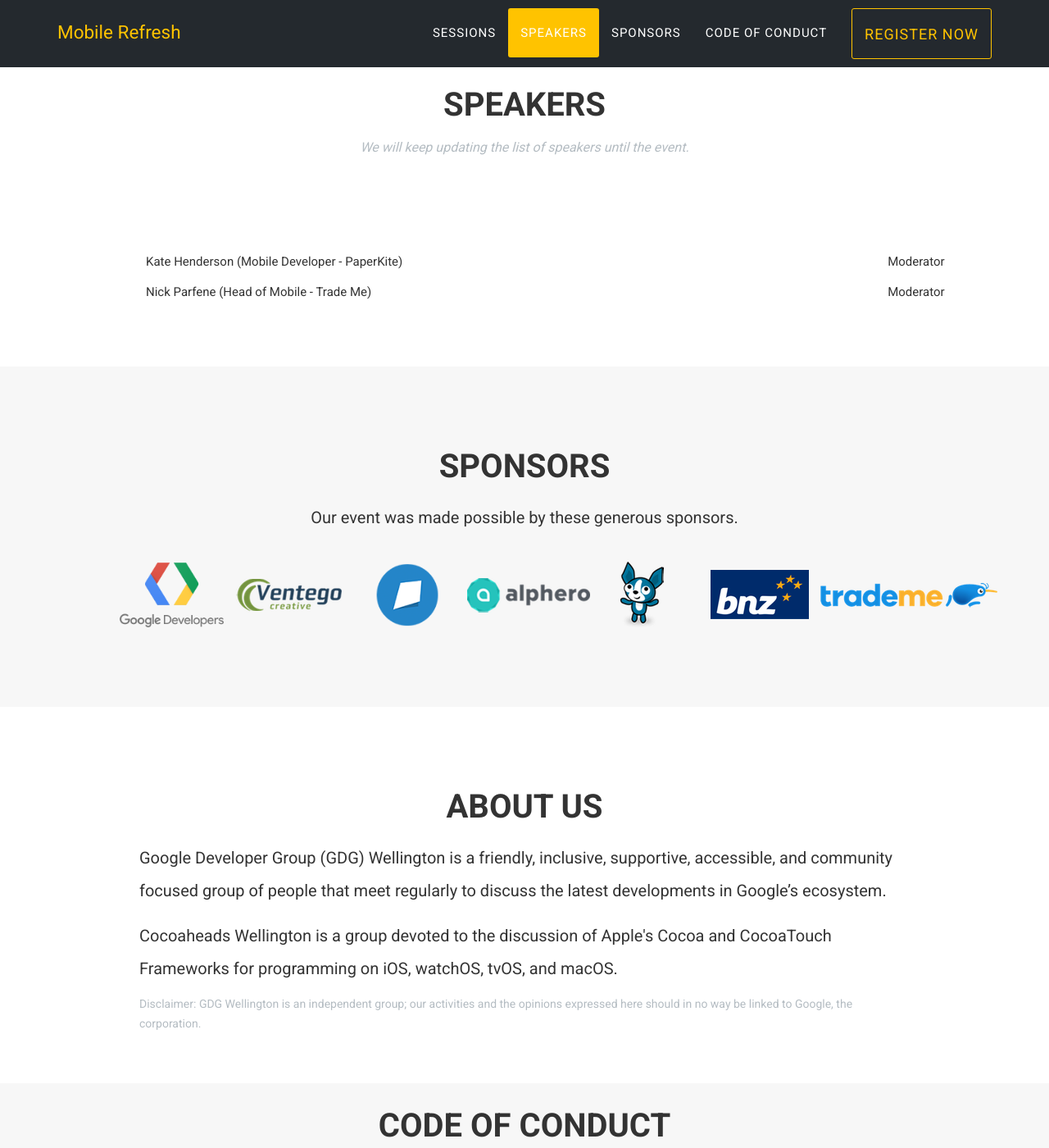
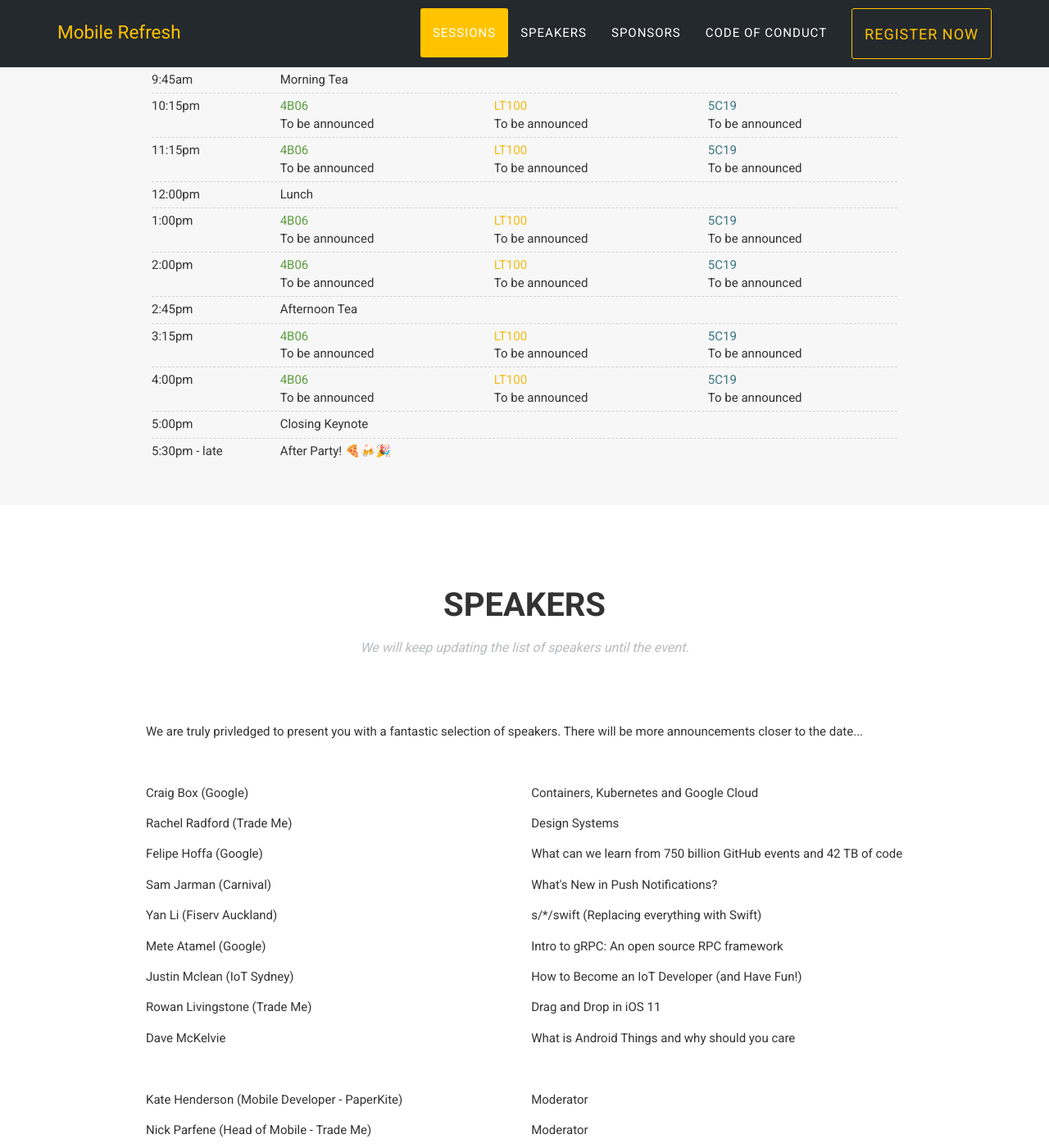
Before and after one commit to MostafaGazar/MostafaGazar.github.io, a Jekyll site: the page built from index.html, in a window 1280 px wide and 1400 px high, scrolled down 1980 px. Shown: the whole window at 82% size. Built offline with Jekyll 4.4.1, drawn with Linux system fonts in a browser that asks for light colours; some web fonts are replaced; some of the changed text lies outside the part shown.

Commit message:
Update Speakers and Sessions

```diff
--- a/_includes/home.html
+++ b/_includes/home.html
@@ -9,15 +9,15 @@
             </div> -->
             <div class="row text-center">
                 <div class="col-xs-6">
-                    <a href="https://www.google.co.nz/maps/place/Wellington/@-41.2442852,174.6217707,11z/data=!3m1!4b1!4m5!3m4!1s0x6d38b1fc49e974cb:0xa00ef63a213b470!8m2!3d-41.2864603!4d174.776236" target="_blank">
+                    <a href="https://goo.gl/maps/seowjMMNjh52" target="_blank">
                       <span class="fa-stack fa-4x">
                           <i class="fa fa-circle fa-stack-2x text-primary"></i>
                           <i class="fa fa-map-marker fa-stack-1x fa-inverse"></i>
                       </span>
                     </a>
                     <h4 class="service-heading">Location</h4>
-                    <a href="https://www.google.co.nz/maps/place/Wellington/@-41.2442852,174.6217707,11z/data=!3m1!4b1!4m5!3m4!1s0x6d38b1fc49e974cb:0xa00ef63a213b470!8m2!3d-41.2864603!4d174.776236" target="_blank">
-                        <p class="text-muted">Wellington</p>
+                    <a href="https://goo.gl/maps/seowjMMNjh52" target="_blank">
+                        <p class="text-muted">Massey University Wellington</p>
                     </a>
                 </div>
                 <div class="col-xs-6">
--- a/_includes/sessions.html
+++ b/_includes/sessions.html
@@ -9,25 +9,24 @@
             </div>
 
             <p class="long-text">
-                We will have three parallel tracks on the day, some sessions and workshops will be given by google staff.
+                We provide three parallel tracks. The main track is composed of Structured Talks.
+                <br/>
+                The other two tracks will be run un-conference style, meaning that you, the attendees, decide the topics.
             </p>
 
-            <!--div class="container-fluid">
-
+            <div class="container-fluid">
                 <div class="row">
                     <div class="col col-md-2">8:00am</div>
-                    <div class="col col-md-10">
-                        Registration
-                    </div>
+                    <div class="col col-md-10">Registration</div>
                 </div>
 
                 <div style="border-top: 1px lightgray dashed"/>
                 <div class="row">
-                    <div class="col col-md-2">8:30am</div>
+                    <div class="col col-md-2">8:45am</div>
 
                     <div class="col col-md-10">
                           <span>
-                              <div class="event-venue-1">MC103</div>
+                              <div class="event-venue-1">4B06</div>
                               <div class="event-name">Opening Keynote</div>
                               <div class="speaker-name"></div>
                           </span>
@@ -36,119 +35,31 @@
 
                 <div style="border-top: 1px lightgray dashed"/>
                 <div class="row">
-                    <div class="col col-md-2">8:45am</div>
-
-                    <div class="col col-md-10">
-                          <span>
-                              <div class="event-venue-1">MC103</div>
-                              <div class="event-name">Google I/O Keynote</div>
-                               <div class="speaker-name"></div>
-                          </span>
-                    </div>
+                    <div class="col col-md-2">9:45am</div>
+                    <div class="col col-md-10">Morning Tea</div>
                 </div>
 
                 <div style="border-top: 1px lightgray dashed"/>
                 <div class="row">
-                    <div class="col col-md-2">9:00am</div>
-
-                    <div class="col col-md-10">
+                    <div class="col col-md-2">10:15pm</div>
+                    <div class="col col-md-10 zero-horizontal-padding">
+                      <div class="col col-xs-4">
                             <span>
-                              <div class="event-venue-1">MC103</div>
-                              <div class="event-name">Google I/O Commentary and Q&amp;A</div>
-                               <div class="speaker-name"></div>
-                          </span>
-                    </div>
-                </div>
-
-                <div style="border-top: 1px lightgray dashed"/>
-                <div class="row">
-                    <div class="col col-md-2">10:00am</div>
-
-                    <div class="col col-md-10">
-                          <span>
-                              <div class="event-name">Break - Morning Tea</div>
-                          </span>
-                    </div>
-                </div>
-
-                <div style="border-top: 1px lightgray dashed"/>
-                <div class="row">
-                    <div class="col col-md-2">10:30am</div>
-
-                    <div class="col col-md-10">
-                          <span>
-                              <div class="event-venue-1">MC103</div>
-                              <div class="event-name">WWDC Keynote</div>
-                               <div class="speaker-name"></div>
-                          </span>
-                    </div>
-                </div>
-
-                <div style="border-top: 1px lightgray dashed"/>
-                <div class="row">
-                    <div class="col col-md-2">10:45am</div>
-
-                    <div class="col col-md-10">
-                          <span>
-                              <div class="event-venue-1">MC103</div>
-                              <div class="event-name">WWDC Commentary and Q&amp;A</div>
-                               <div class="speaker-name"></div>
-                          </span>
-                    </div>
-                </div>
-
-                <div style="border-top: 1px lightgray dashed"/>
-                <div class="row">
-                    <div class="col col-md-2">11:45am</div>
-
-                    <div class="col col-md-10">
-                          <span>
-                              <div class="event-venue-1">MC103</div>
-                              <div class="event-name">Un-conference Introduction</div>
-                               <div class="speaker-name"></div>
-                          </span>
-                    </div>
-                </div>
-
-                <div style="border-top: 1px lightgray dashed"/>
-                <div class="row">
-                    <div class="col col-md-2">12:00am</div>
-
-                    <div class="col col-md-10">
-                          <span>
-                              <div class="event-name">Lunch</div>
-                               <div class="speaker-name"></div>
-                          </span>
-                    </div>
-                </div>
-
-                <!-- <div style="border-top: 1px lightgray dashed"/>
-                <div class="row">
-                    <div class="col col-md-2">1:00pm</div>
-                    <div class="col col-md-10 zero-horizontal-padding">
-                      <div class="col col-xs-3">
-                            <span>
-                                <div class="event-venue-1">MC103</div>
-                                <div class="event-name">The Places API</div>
+                                <div class="event-venue-1">4B06</div>
+                                <div class="event-name">To be announced</div>
                             </span>
                       </div>
 
-                      <div class="col col-xs-3">
+                      <div class="col col-xs-4">
                             <span>
-                                <div class="event-venue-2">AM102</div>
-                                <div class="event-name">Cardboard &amp; VR</div>
+                                <div class="event-venue-2">LT100</div>
+                                <div class="event-name">To be announced</div>
                             </span>
                       </div>
-                      <div class="col col-xs-3">
+                      <div class="col col-xs-4">
                             <span>
-                                <div class="event-venue-3">AM103</div>
-                                <div class="event-name">Test apps for non dev</div>
-                            </span>
-                      </div>
-                      <div class="col col-xs-3">
-                            <span>
-                                <div class="event-venue-4">AM104</div>
-                                <div class="event-name">iOS &amp; Android UX</div>
+                                <div class="event-venue-3">5C19</div>
+                                <div class="event-name">To be announced</div>
                             </span>
                       </div>
                     </div>
@@ -156,31 +67,25 @@
 
                 <div style="border-top: 1px lightgray dashed"/>
                 <div class="row">
-                    <div class="col col-md-2">1:40pm</div>
+                    <div class="col col-md-2">11:15pm</div>
                     <div class="col col-md-10 zero-horizontal-padding">
-                    <div class="col col-xs-3">
+                      <div class="col col-xs-4">
                             <span>
-                              <div class="event-venue-1">MC103</div>
-                              <div class="event-name">Firebase Storage</div>
+                                <div class="event-venue-1">4B06</div>
+                                <div class="event-name">To be announced</div>
                             </span>
                       </div>
 
-                    <div class="col col-xs-3">
+                      <div class="col col-xs-4">
                             <span>
-                              <div class="event-venue-2">AM102</div>
-                              <div class="event-name">WWDC Fieldnotes</div>
+                                <div class="event-venue-2">LT100</div>
+                                <div class="event-name">To be announced</div>
                             </span>
                       </div>
-                    <div class="col col-xs-3">
+                      <div class="col col-xs-4">
                             <span>
-                              <div class="event-venue-3">AM103</div>
-                              <div class="event-name">Mobile tech interview</div>
-                          </span>
-                    </div>
-                    <div class="col col-xs-3">
-                          <span>
-                              <div class="event-venue-4">AM104</div>
-                              <div class="event-name">Navigation Design</div>
+                                <div class="event-venue-3">5C19</div>
+                                <div class="event-name">To be announced</div>
                             </span>
                       </div>
                     </div>
@@ -188,31 +93,31 @@
 
                 <div style="border-top: 1px lightgray dashed"/>
                 <div class="row">
-                    <div class="col col-md-2">2:20pm</div>
+                    <div class="col col-md-2">12:00pm</div>
+                    <div class="col col-md-10">Lunch</div>
+                </div>
+
+                <div style="border-top: 1px lightgray dashed"/>
+                <div class="row">
+                    <div class="col col-md-2">1:00pm</div>
                     <div class="col col-md-10 zero-horizontal-padding">
-                    <div class="col col-xs-3">
+                      <div class="col col-xs-4">
                             <span>
-                              <div class="event-venue-1">MC103</div>
-                              <div class="event-name">Kotlin Helpers</div>
+                                <div class="event-venue-1">4B06</div>
+                                <div class="event-name">To be announced</div>
                             </span>
                       </div>
 
-                    <div class="col col-xs-3">
+                      <div class="col col-xs-4">
                             <span>
-                              <div class="event-venue-2">AM102</div>
-                              <div class="event-name">Android Wear</div>
+                                <div class="event-venue-2">LT100</div>
+                                <div class="event-name">To be announced</div>
                             </span>
                       </div>
-                    <div class="col col-xs-3">
+                      <div class="col col-xs-4">
                             <span>
-                              <div class="event-venue-3">AM103</div>
-                              <div class="event-name">Notifications</div>
-                          </span>
-                    </div>
-                    <div class="col col-xs-3">
-                          <span>
-                              <div class="event-venue-4">AM104</div>
-                              <div class="event-name">iMessage Apps</div>
+                                <div class="event-venue-3">5C19</div>
+                                <div class="event-name">To be announced</div>
                             </span>
                       </div>
                     </div>
@@ -220,43 +125,25 @@
 
                 <div style="border-top: 1px lightgray dashed"/>
                 <div class="row">
-                    <div class="col col-md-2">3:00pm</div>
-
-                    <div class="col col-md-10">
+                    <div class="col col-md-2">2:00pm</div>
+                    <div class="col col-md-10 zero-horizontal-padding">
+                        <div class="col col-xs-4">
                             <span>
-                              <div class="event-name">Break - Afternoon Tea</div>
-                          </span>
-                    </div>
-                </div>
-
-
-                <div style="border-top: 1px lightgray dashed"/>
-                <div class="row">
-                    <div class="col col-md-2">3:40pm</div>
-<div class="col col-md-10 zero-horizontal-padding">
-                    <div class="col col-xs-3">
-                          <span>
-                              <div class="event-venue-1">MC103</div>
-                              <div class="event-name">Building The Australian War Memorial</div>
+                                <div class="event-venue-1">4B06</div>
+                                <div class="event-name">To be announced</div>
                             </span>
                         </div>
 
-                    <div class="col col-xs-3">
+                        <div class="col col-xs-4">
                             <span>
-                              <div class="event-venue-2">AM102</div>
-                              <div class="event-name">Android MVP</div>
+                                <div class="event-venue-2">LT100</div>
+                                <div class="event-name">To be announced</div>
                             </span>
                         </div>
-                    <div class="col col-xs-3">
+                        <div class="col col-xs-4">
                             <span>
-                              <div class="event-venue-3">AM103</div>
-                              <div class="event-name">Intro to libextobjc</div>
-                          </span>
-                    </div>
-                    <div class="col col-xs-3">
-                          <span>
-                              <div class="event-venue-4">AM104</div>
-                              <div class="event-name">Continous Integration</div>
+                                <div class="event-venue-3">5C19</div>
+                                <div class="event-name">To be announced</div>
                             </span>
                         </div>
                     </div>
@@ -264,31 +151,57 @@
 
                 <div style="border-top: 1px lightgray dashed"/>
                 <div class="row">
-                    <div class="col col-md-2">4:20pm</div>
+                    <div class="col col-md-2">2:45pm</div>
+                    <div class="col col-md-10">Afternoon Tea</div>
+                </div>
+
+                <div style="border-top: 1px lightgray dashed"/>
+                <div class="row">
+                    <div class="col col-md-2">3:15pm</div>
                     <div class="col col-md-10 zero-horizontal-padding">
-                    <div class="col col-xs-3">
+                        <div class="col col-xs-4">
                             <span>
-                              <div class="event-venue-1">MC103</div>
-                              <div class="event-name">Smartphone Test Farm</div>
+                                <div class="event-venue-1">4B06</div>
+                                <div class="event-name">To be announced</div>
                             </span>
                         </div>
 
-                    <div class="col col-xs-3">
+                        <div class="col col-xs-4">
                             <span>
-                              <div class="event-venue-2">AM102</div>
-                              <div class="event-name">Firebase to grow userbase</div>
+                                <div class="event-venue-2">LT100</div>
+                                <div class="event-name">To be announced</div>
                             </span>
                         </div>
-                    <div class="col col-xs-3">
+                        <div class="col col-xs-4">
                             <span>
-                              <div class="event-venue-3">AM103</div>
-                              <div class="event-name">Smart login</div>
+                                <div class="event-venue-3">5C19</div>
+                                <div class="event-name">To be announced</div>
                             </span>
                         </div>
-                    <div class="col col-xs-3">
+                    </div>
+                </div>
+
+                <div style="border-top: 1px lightgray dashed"/>
+                <div class="row">
+                    <div class="col col-md-2">4:00pm</div>
+                    <div class="col col-md-10 zero-horizontal-padding">
+                        <div class="col col-xs-4">
                             <span>
-                              <div class="event-venue-4">AM104</div>
-                              <div class="event-name">Libraries &amp; frameworks</div>
+                                <div class="event-venue-1">4B06</div>
+                                <div class="event-name">To be announced</div>
+                            </span>
+                        </div>
+
+                        <div class="col col-xs-4">
+                            <span>
+                                <div class="event-venue-2">LT100</div>
+                                <div class="event-name">To be announced</div>
+                            </span>
+                        </div>
+                        <div class="col col-xs-4">
+                            <span>
+                                <div class="event-venue-3">5C19</div>
+                                <div class="event-name">To be announced</div>
                             </span>
                         </div>
                     </div>
@@ -297,18 +210,16 @@
                 <div style="border-top: 1px lightgray dashed"/>
                 <div class="row">
                     <div class="col col-md-2">5:00pm</div>
-                    <div class="col col-md-10">
-                        Closing Keynote
-                    </div>
+                    <div class="col col-md-10">Closing Keynote</div>
                 </div>
                 <div style="border-top: 1px lightgray dashed"/>
                 <div class="row">
-                    <div class="col col-md-2"></div>
+                    <div class="col col-md-2">5:30pm - late</div>
                     <div class="col col-md-10">
                         After Party! 🍕🍻🎉
                     </div>
                 </div>
-            </div> -->
+            </div>
 
         </div>
     </section>
--- a/_includes/speakers.html
+++ b/_includes/speakers.html
@@ -9,79 +9,48 @@
         </div>
         <table class="table">
           <tbody>
-            <!--tr>
-              <td colspan="2">We are truly privledged to present you with a fantastic selection of speakers.</td>
+            <tr>
+              <td colspan="2">We are truly privledged to present you with a fantastic selection of speakers. There will be more announcements closer to the date...</td>
             </tr>
             <tr>
               <td colspan="2">&nbsp;</td>
             </tr>
             <tr>
-              <td>Ian Lewis (Google Japan)</td>
-              <td>Google Cloud Platform - Firebase Storage</td>
+              <td>Craig Box (Google)</td>
+              <td>Containers, Kubernetes and Google Cloud</td>
             </tr>
             <tr>
-              <td>Melby Ruarus (Google Australia)</td>
-              <td>The Places API: Helping the Modern Bushwalker in the Urban Jungle</td>
+              <td>Rachel Radford (Trade Me)</td>
+              <td>Design Systems</td>
             </tr>
             <tr>
-              <td>Kai Koenig (Ventego Creative)</td>
-              <td>Little helpers for Android development with Kotlin</td>
+              <td>Felipe Hoffa (Google)</td>
+              <td>What can we learn from 750 billion GitHub events and 42 TB of code</td>
             </tr>
             <tr>
-              <td>Lucas Soares (Android Developer - Trade Me)</td>
-              <td>Using Firebase to acquire and engage the right users at the right time</td>
+              <td>Sam Jarman (Carnival)</td>
+              <td>What's New in Push Notifications?</td>
             </tr>
             <tr>
-              <td>Steven Tan (Android Developer - Powershop)</td>
-              <td>Android Wear</td>
+              <td>Yan Li (Fiserv Auckland)</td>
+              <td>s/*/swift (Replacing everything with Swift)</td>
             </tr>
             <tr>
-              <td>Julius Spencer (JSA)</td>
-              <td>Smartphone Test Farm</td>
+              <td>Mete Atamel (Google)</td>
+              <td>Intro to gRPC: An open source RPC framework</td>
             </tr>
             <tr>
-              <td>Farlei Heinen (Mobile Developer - PaperKite)</td>
-              <td>Google Cardboard</td>
+              <td>Justin Mclean (IoT Sydney)</td>
+              <td>How to Become an IoT Developer (and Have Fun!)</td>
             </tr>
             <tr>
-              <td>Leandro Persalta (Android Developer - Powershop)</td>
-              <td>Migrating to MVP</td>
+              <td>Rowan Livingstone (Trade Me)</td>
+              <td>Drag and Drop in iOS 11</td>
             </tr>
             <tr>
-              <td>Josh Burton (Android Guild Lead - Trade Me)<br/>Rick Chen (Chapter Lead - Trade Me)</td>
-              <td>Being Smart About Login</td>
+              <td>Dave McKelvie</td>
+              <td>What is Android Things and why should you care</td>
             </tr>
-            <tr>
-              <td>Luke Sleeman (Google Developer Expert)</td>
-              <td>Building The Australian War Memorial Visitor Audio Experience</td>
-            </tr>
-            <tr>
-              <td colspan="2">&nbsp;</td>
-            </tr>
-            <tr>
-              <td>Ruth Brown (Head of UX - Trade Me)</td>
-              <td>Panel</td>
-            </tr>
-            <tr>
-              <td>Jason Willows (Product Owner of Mobile - Powershop)</td>
-              <td>Panel</td>
-            </tr>
-            <tr>
-              <td>Andrew Millar (Creative Director - PaperKite)</td>
-              <td>Panel</td>
-            </tr>
-            <tr>
-              <td>Jo Blundell (Marketing Manager - Xero)</td>
-              <td>Panel</td>
-            </tr>
-            <tr>
-              <td>Walig Castain (iOS Developer - PaperKite)</td>
-              <td>Panel</td>
-            </tr>
-            <tr>
-              <td>Kai Koenig (Android Developer - Ventego Creative)</td>
-              <td>Panel</td>
-            </tr> -->
           </tbody>
           <tfoot>
             <tr>
```
Also changed, not shown: 1 other file. Lines whose indentation alone changed are shown as unchanged.
